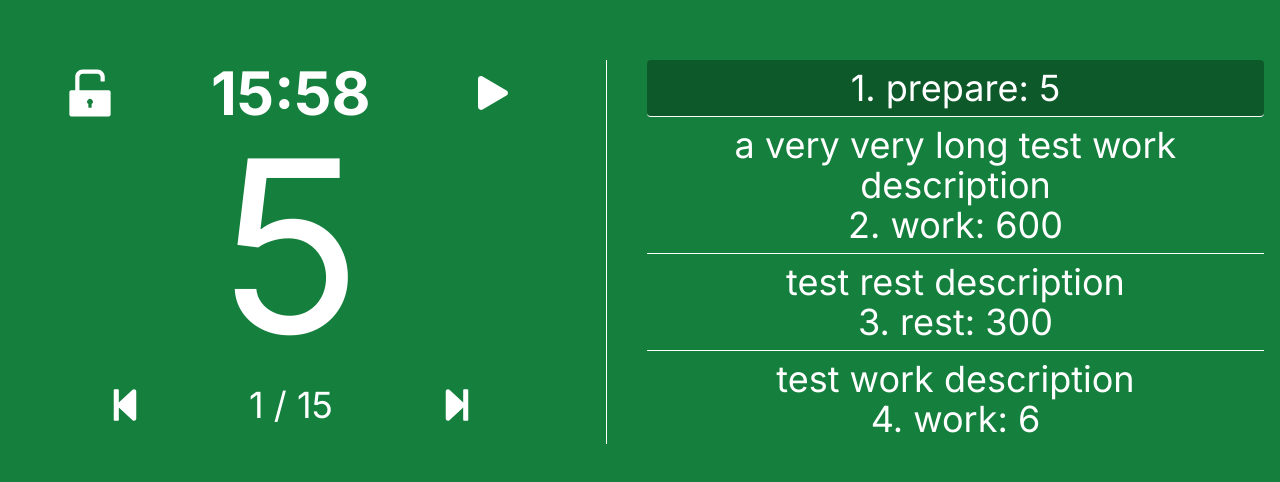
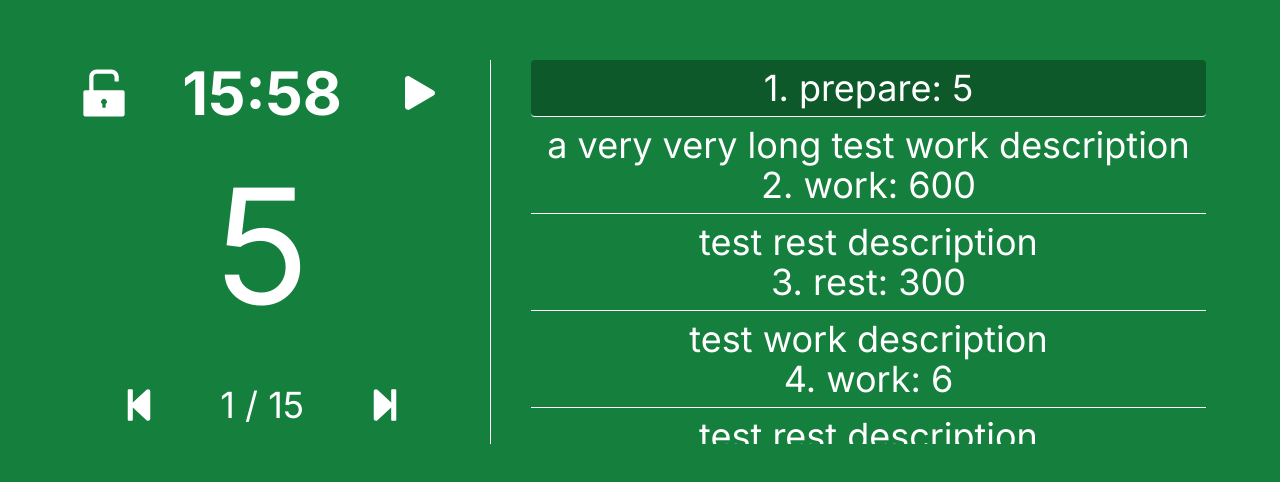
Before and after one commit to Lewisjohnward/tabata-timer, a Next.js app: page / in a window 1280 px wide. Shown: the part 148-630 px from the top of the page. Built offline with nearby package versions, Linux system fonts and the light colour scheme.

Commit message:
changed styling

```diff
--- a/src/app/pages/activeWorkout.tsx
+++ b/src/app/pages/activeWorkout.tsx
@@ -208,7 +208,7 @@ const CurrentInterval = ({
   setView,
 }: CurrentIntervalProps) => {
   return (
-    <div className="flex flex-col justify-evenly lg:h-1/2">
+    <div className="flex flex-col justify-evenly lg:h-1/2 lg:gap-10">
       <div className="flex justify-evenly items-center gap-8 text-4xl lg:text-6xl font-bold">
         <button onClick={() => intervalManager.setLocked((prev) => !prev)}>
           {intervalManager.locked ? <AiFillLock /> : <AiFillUnlock />}
@@ -221,7 +221,7 @@ const CurrentInterval = ({
         </button>
       </div>
 
-      <div className="text-center lg:w-[550px] text-[10rem] lg:text-[15rem] leading-none">
+      <div className="text-center text-[10rem] lg:text-[10rem] leading-none">
         {intervalManager.getCurrentIntervalRemainingTime()}
       </div>
       <div className="hidden w-full lg:flex justify-evenly gap-4 py-4 text-white text-4xl">
```
